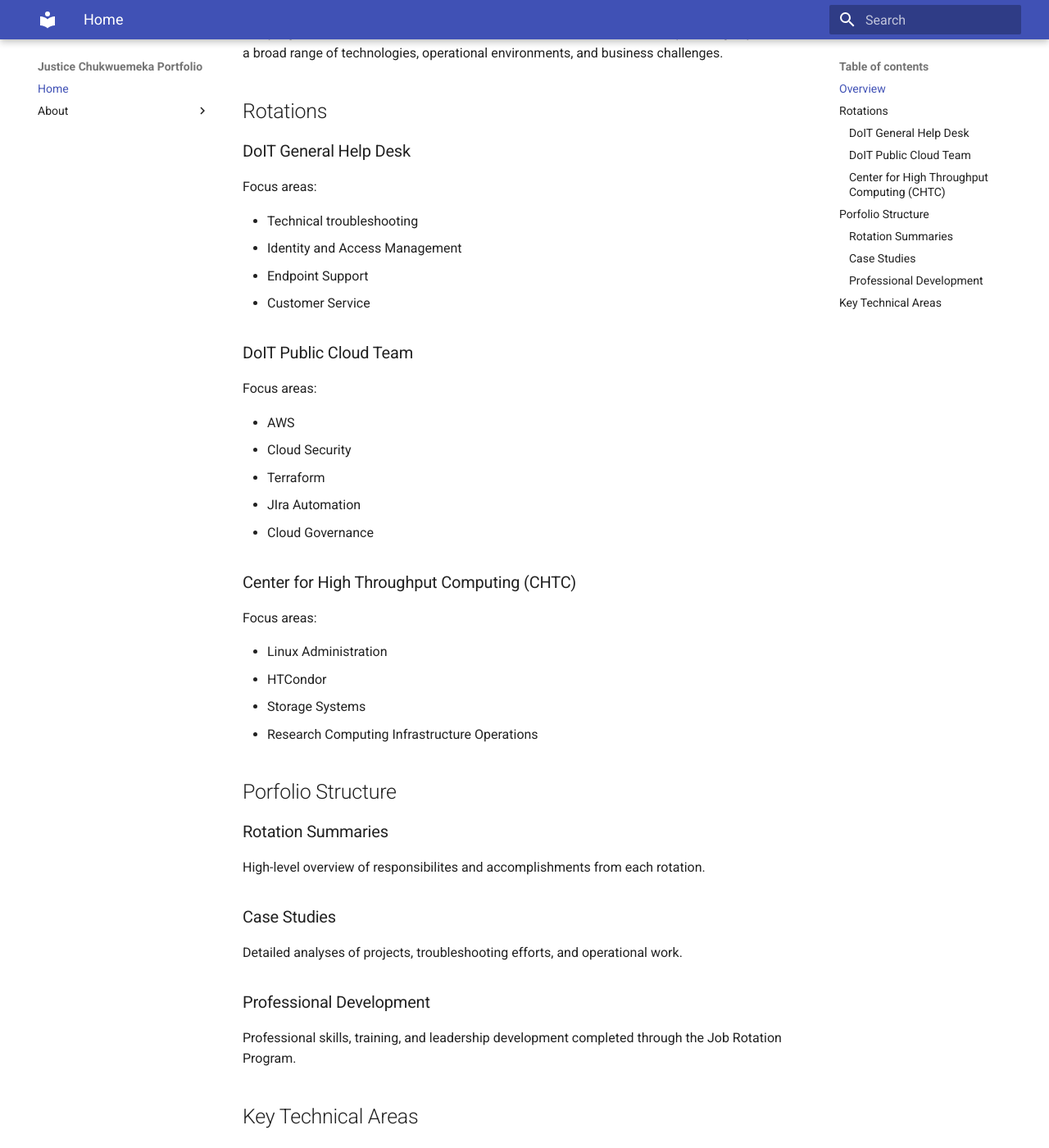
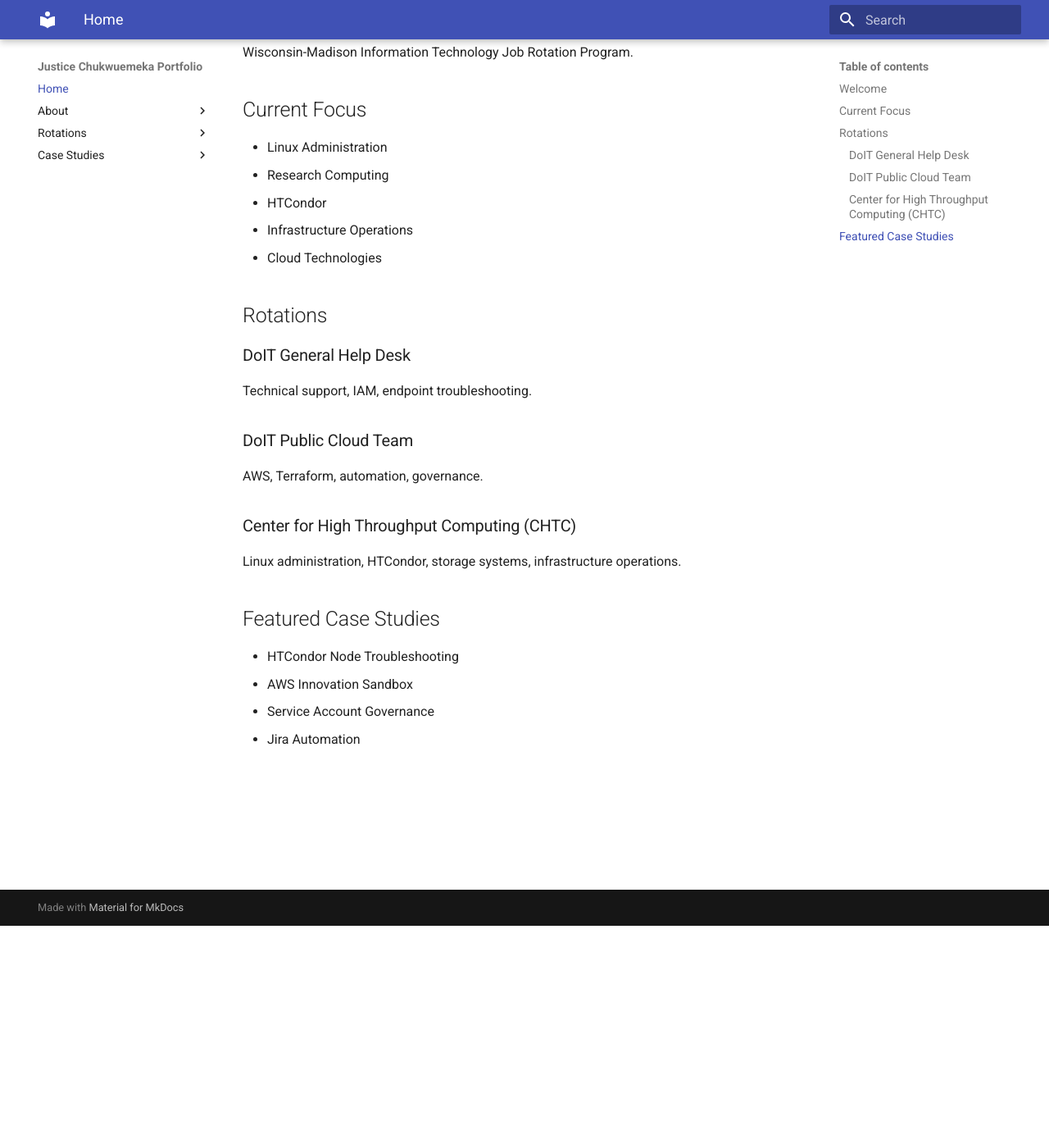
Before and after one commit to Testygen01/portfolio, an MkDocs documentation site: the page built from docs/index.md, in a window 1280 px wide and 1400 px high, scrolled down 271 px. Shown: the whole window at 82% size. Built offline with MkDocs 1.6.1 and Material for MkDocs 9.7.7, drawn with Linux system fonts in a browser that asks for light colours; some of the changed text lies outside the part shown.

Commit message:
Convert portfolio to MKDocs

```diff
--- a/docs/index.md
+++ b/docs/index.md
@@ -1,63 +1,36 @@
-# Justice I. Chukwuemeka Portfolio
+# Justice I. Chukwuemeka
 
-## Overview
+Associate IT Professional
+
+## Welcome
 
 This portfolio documents my work and professional growth as a participant in the University of Wisconsin-Madison Information Technology Job Rotation Program.
 
-The program consists of four six-month rotations across different IT units, providing exposure to a broad range of technologies, operational environments, and business challenges.
+## Current Focus
+
+- Linux Administration
+- Research Computing
+- HTCondor
+- Infrastructure Operations
+- Cloud Technologies
 
 ## Rotations
 
 ### DoIT General Help Desk
 
-Focus areas:
-
-- Technical troubleshooting
-- Identity and Access Management
-- Endpoint Support
-- Customer Service
+Technical support, IAM, endpoint troubleshooting.
 
 ### DoIT Public Cloud Team
 
-Focus areas:
-
-- AWS
-- Cloud Security
-- Terraform
-- JIra Automation
-- Cloud Governance
+AWS, Terraform, automation, governance.
 
 ### Center for High Throughput Computing (CHTC)
 
-Focus areas:
+Linux administration, HTCondor, storage systems, infrastructure operations.
 
-- Linux Administration
-- HTCondor
-- Storage Systems
-- Research Computing
-Infrastructure Operations
+## Featured Case Studies
 
-## Porfolio Structure
-
-### Rotation Summaries
-
-High-level overview of responsibilites and accomplishments from each rotation.
-
-### Case Studies
-
-Detailed analyses of projects, troubleshooting efforts, and operational work.
-
-### Professional Development
-
-Professional skills, training, and leadership development completed through the Job Rotation Program.
-
-## Key Technical Areas
-
-- Linux Administration
-- Cloud Infrastructure
+- HTCondor Node Troubleshooting
+- AWS Innovation Sandbox
+- Service Account Governance
 - Jira Automation
-- Identity and Access Management
-- Infrastructure Operations
-- Technical Documentation
-- Troubleshooting
-- Cloud Security and Governance
--- a/mkdocs.yml
+++ b/mkdocs.yml
@@ -6,8 +6,27 @@ theme:
 
 nav:
   - Home: index.md
-
   - About:
       - About Me: about/about-me.md
       - Rotation Program Overview: about/rotation-program-overview.md
       - Career Growth: about/career-growth.md
+  - Rotations:
+      - Help Desk: rotations/help-desk-summary.md
+      - Public Cloud: rotations/public-cloud-summary.md
+      - CHTC: rotations/chtc-summary.md
+  - Case Studies:
+      - Help Desk:
+          - Service Account Governance: case-studies/help-desk/service-account-governance.md
+          - Python Environment Resolution: case-studies/help-desk/python-environment-resolution.md
+          - ChromeOS Cryptohome Failure: case-studies/help-desk/chromeos-cryptohome-failure.md
+          - MFA Browser Compatibility: case-studies/help-desk/mfa-browser-compatibility.md
+      - Public Cloud:
+          - AWS Innovation Sandbox: case-studies/public-cloud/aws-innovation-sandbox.md
+          - Jira Automation: case-studies/public-cloud/jira-automation.md
+          - AWS AI Security Research: case-studies/public-cloud/aws-ai-security-research.md
+          - Cloud Security Assessment: case-studies/public-cloud/cloud-security-assessment.md
+          - Knowledge Base Audit: case-studies/public-cloud/knowledge-base-accessibility-audit.md
+      - CHTC:
+          - HTCondor Node Troubleshooting: case-studies/chtc/htcondor-node-troubleshooting.md
+          - Data Migration: case-studies/chtc/rsync-data-migration.md
+          - RACADM Maintenance: case-studies/chtc/dell-racadm-maintenance.md
```
